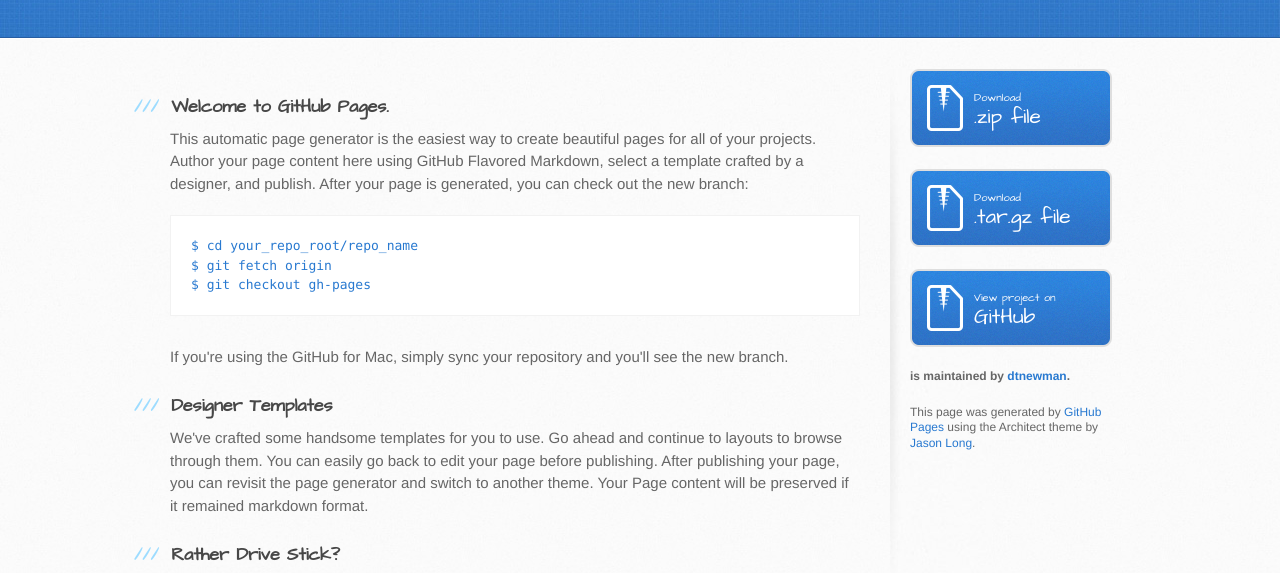
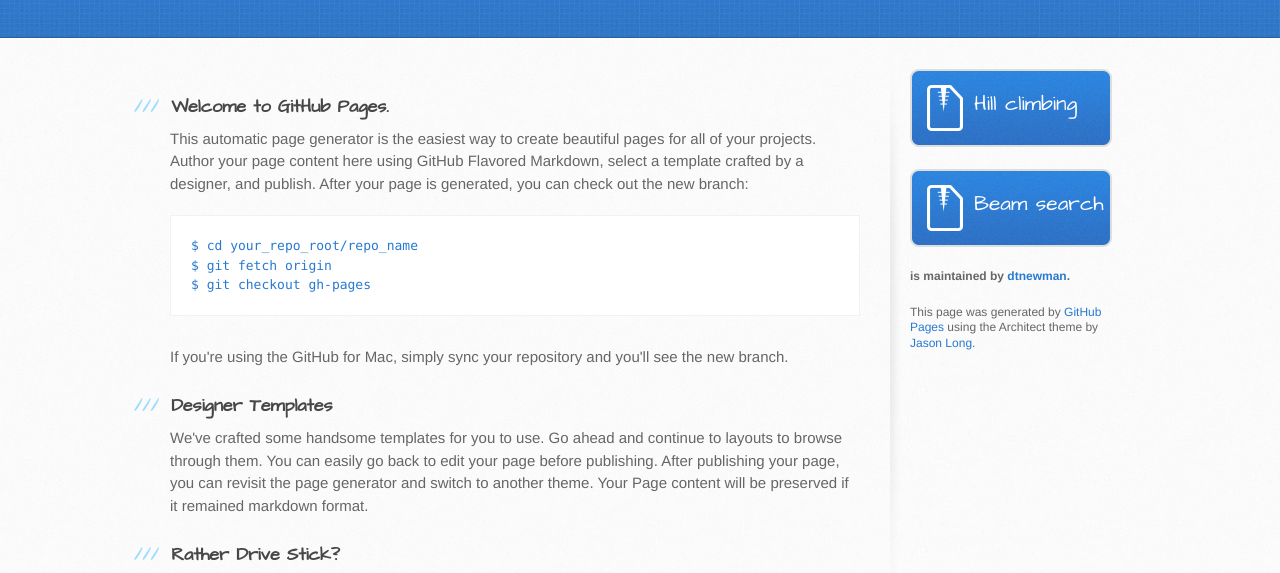
Before and after one commit to dtnewman/finch, a plain HTML site: page index.html in a window 1280 px wide. Shown: the part 197-770 px from the top of the page. Drawn offline with Linux system fonts and the light colour scheme.

Commit message:
Update index.html

```diff
--- a/index.html
+++ b/index.html
@@ -62,15 +62,12 @@ $ git checkout gh-pages
         </section>
 
         <aside id="sidebar">
-          <a href="https://github.com/dtnewman/finch/zipball/master" class="button">
-            <small>Download</small>
-            .zip file
+          <a href="./hill_climb.html" class="button">
+            Hill climbing
           </a>
-          <a href="https://github.com/dtnewman/finch/tarball/master" class="button">
-            <small>Download</small>
-            .tar.gz file
+          <a href="./beam_search.html" class="button">
+            Beam search
           </a>
-          <a href="https://github.com/dtnewman/finch" class="button"><small>View project on</small>GitHub</a>
 
           <p class="repo-owner"><a href="https://github.com/dtnewman/finch"></a> is maintained by <a href="https://github.com/dtnewman">dtnewman</a>.</p>
 
```
